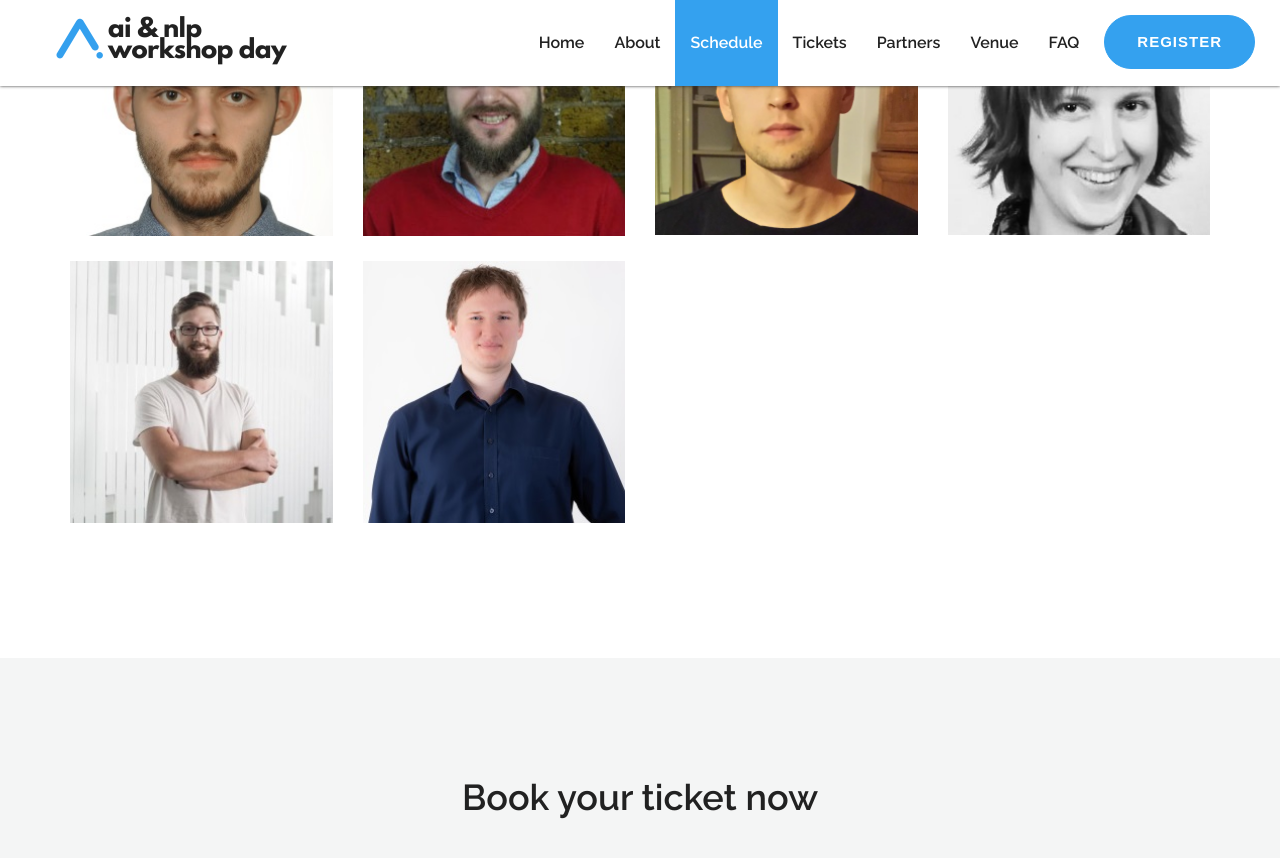
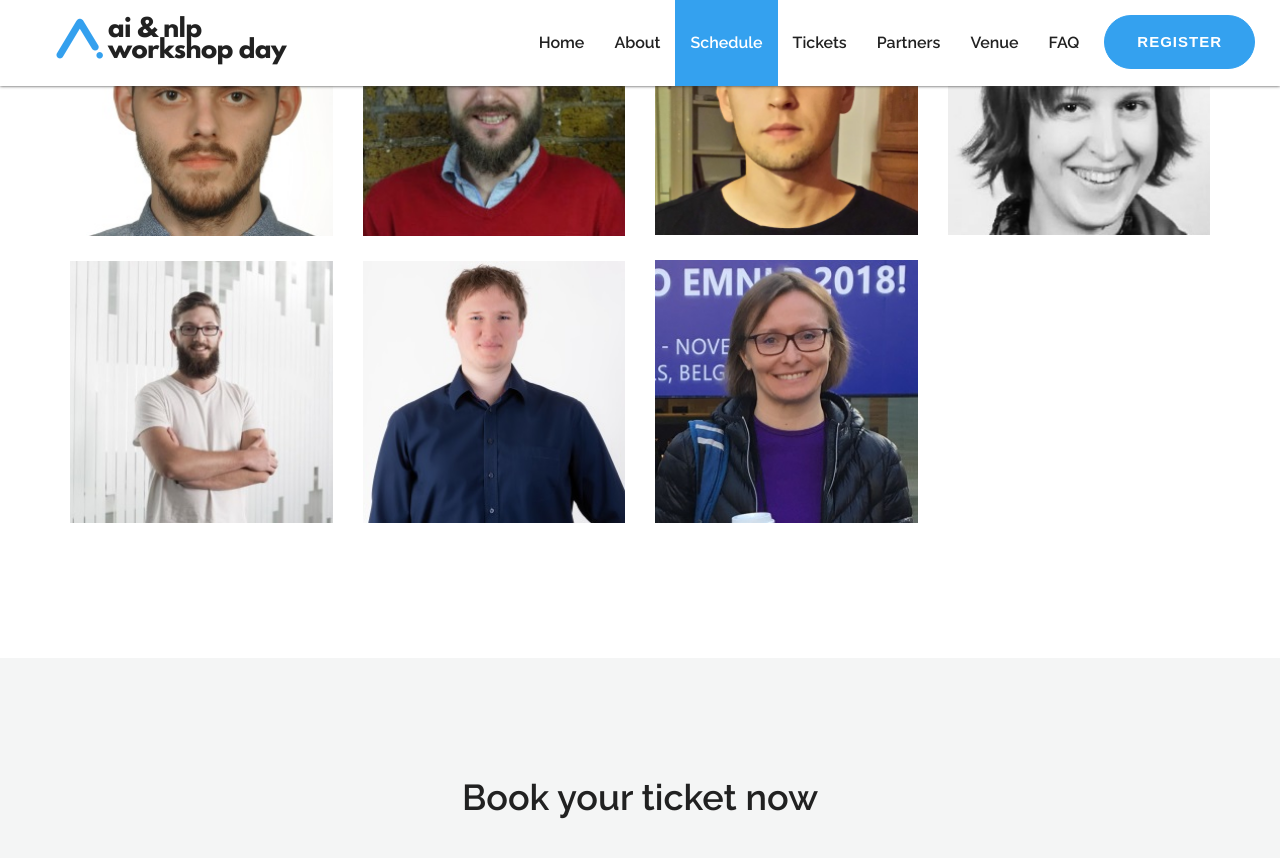
Before and after one commit to nlpday/nlpday-19, a Jekyll site: the page built from index.html, in a window 1280 px wide and 900 px high, scrolled down 5283 px. Shown: the top 858 px of the window. Built offline with Jekyll 4.4.1, drawn with Linux system fonts in a browser that asks for light colours; nearby versions of some CDN libraries; library files that are not in the unit come from our copies.

Commit message:
stanowiska - uzupełnienie

```diff
--- a/_includes/index/schedule.html
+++ b/_includes/index/schedule.html
@@ -345,7 +345,7 @@
                                     </div>
                                 </div>
                                 <div class="col-md-2 col-xs-12 col-sm-3">
-                                <div class="speaker-img"> <img src="assets/img/speaker/alinawroblewska.jpg" alt="" class="img-responsive"> </div>
+                                <div class="speaker-img"> <img src="assets/img/speaker/alinawroblewska.JPG" alt="" class="img-responsive"> </div>
                                 </div>
                             </div>
                         </div>
--- a/_includes/index/speakers.html
+++ b/_includes/index/speakers.html
@@ -137,6 +141,21 @@
                                                 </div>
                                                 <div class="speaker-info">
                                                     <h4>Anna Wróblewska</h4>
+                                                    <p>Senior Data Scientist at Applica / Assistant Professor at Warsaw University of Technology</p>
+                                                    <ul class="list-inline speaker-social">
+                                                    </ul>
+                                                </div>
+                                            </div>
+                                        </div>
+                                        <div class="col-md-6 col-sm-6" style="
+">
+                                            <div class="speaker-box">
+                                                <div class="img-block">
+                                                    <img src="assets/img/speaker/alinawroblewska.JPG" alt="" class="img-responsive">
+                                                </div>
+                                                <div class="speaker-info">
+                                                    <h4>Alina Wróblewska</h4>
+                                                    <p>Assistant professor at ICS PAS</p>
                                                     <ul class="list-inline speaker-social">
                                                     </ul>
                                                 </div>
```
Also changed, not shown: other parts of _includes/index/speakers.html (+4 -0 lines).
